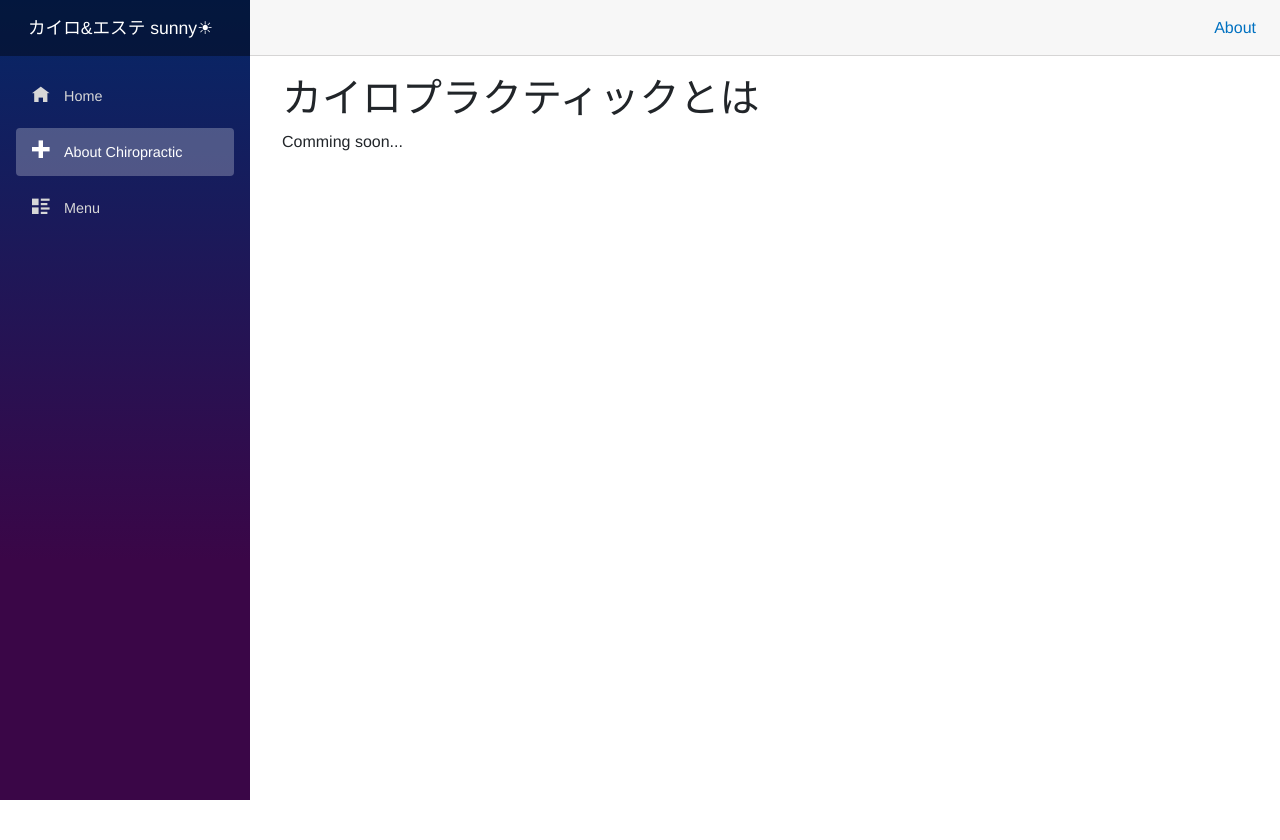
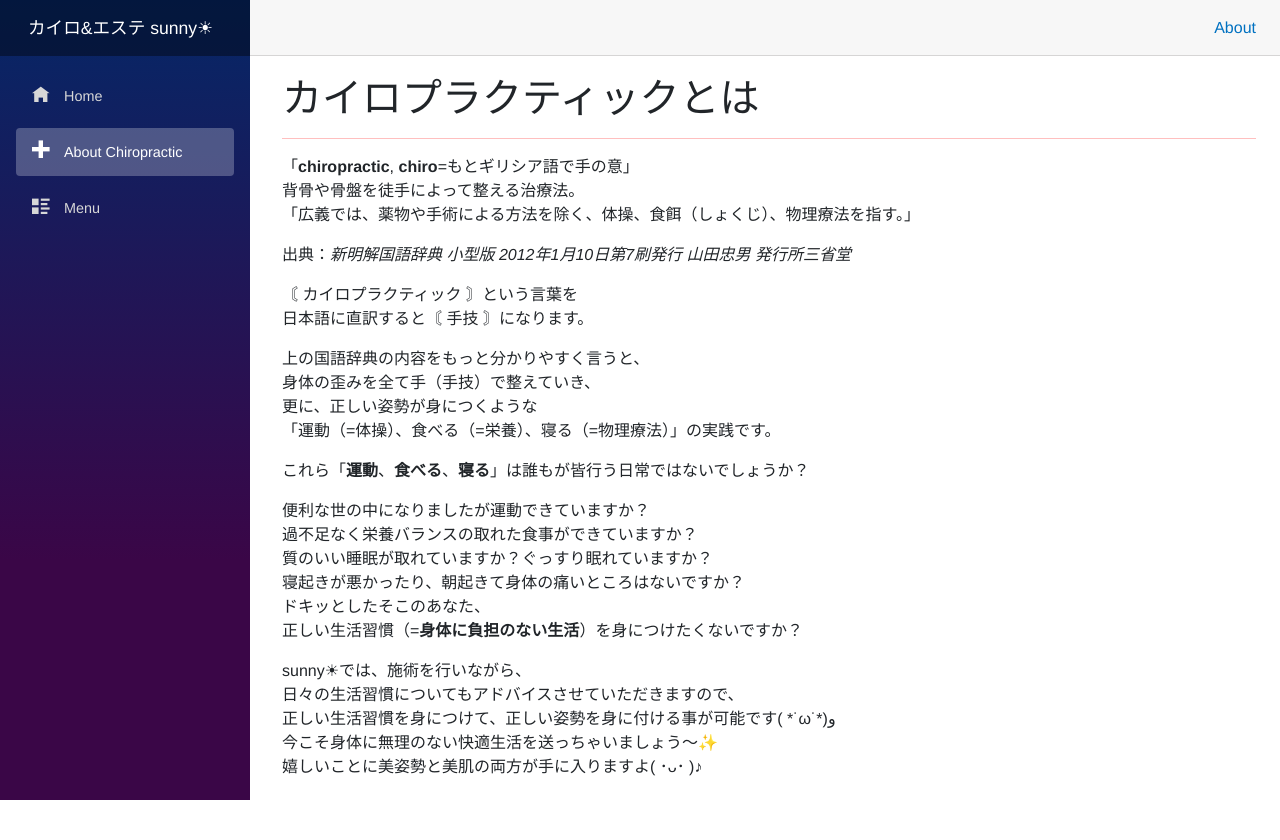
Before and after one commit to rakekiyo/sunny-hp_old, an ASP.NET Core app: page /about in a window 1280 px wide. Run offline with ASP.NET Core 8, Linux system fonts and the light colour scheme; style sheets or scripts are compiled from the project's sources; some web fonts are replaced.

Commit message:
カイロプラクティックとはを作成

```diff
--- a/blazor-app/Pages/About.razor
+++ b/blazor-app/Pages/About.razor
@@ -6,16 +6,55 @@
   <h1 class="sunny-title">カイロプラクティックとは</h1>
 </section>
 
-<p>Comming soon...</p>
+<section>
+  <hr>
+  <blockquote class="sunny-reference">
+    <p>
+      「<strong>chiropractic</strong>, <strong>chiro</strong>=もとギリシア語で手の意」<br>
+      背骨や骨盤を徒手によって整える治療法。<br>
+      「広義では、薬物や手術による方法を除く、体操、食餌（しょくじ）、物理療法を指す。」
+    </p>
+  </blockquote>
+  <p>出典：<cite>新明解国語辞典 小型版 2012年1月10日第7刷発行 山田忠男 発行所三省堂</cite></p>
+
+  <p>
+    〘 カイロプラクティック 〙という言葉を<br>
+    日本語に直訳すると〘 手技 〙になります。
+  </p>
+  <p>
+    上の国語辞典の内容をもっと分かりやすく言うと、<br>
+    身体の歪みを全て手（手技）で整えていき、<br>
+    更に、正しい姿勢が身につくような<br>
+    「運動（=体操）、食べる（=栄養）、寝る（=物理療法）」の実践です。
+  </p>
+  <p>
+    これら「<strong>運動</strong>、<strong>食べる</strong>、<strong>寝る</strong>」は誰もが皆行う日常ではないでしょうか？
+  </p>
+  <p>
+    便利な世の中になりましたが運動できていますか？<br>
+    過不足なく栄養バランスの取れた食事ができていますか？<br>
+    質のいい睡眠が取れていますか？ぐっすり眠れていますか？<br>
+    寝起きが悪かったり、朝起きて身体の痛いところはないですか？<br>
+    ドキッとしたそこのあなた、<br>
+    正しい生活習慣（=<strong>身体に負担のない生活</strong>）を身につけたくないですか？
+  </p>
+  <p>
+    sunny☀では、施術を行いながら、<br>
+    日々の生活習慣についてもアドバイスさせていただきますので、<br>
+    正しい生活習慣を身につけて、正しい姿勢を身に付ける事が可能です( *˙ω˙*)و<br>
+    今こそ身体に無理のない快適生活を送っちゃいましょう〜✨<br>
+    嬉しいことに美姿勢と美肌の両方が手に入りますよ( ･ᴗ･ )♪
+  </p>
+</section>
 
 @* <p role="status">Current count: @currentCount</p>
 
-<button class="btn btn-primary" @onclick="IncrementCount">Click me</button>
+  <button class="btn btn-primary" @onclick="IncrstrongentCount">Click me</button>
 
   @code {
   private int currentCount = 0;
 
-    private void IncrementCount()
+  private void IncrstrongentCount()
   {
   currentCount++;
   }
--- a/blazor-app/wwwroot/css/sunny.css
+++ b/blazor-app/wwwroot/css/sunny.css
@@ -3,11 +3,11 @@
 .sunny-logo,
 .sunny-title,
 .sunny-subtitle {
-    font-family: '瀬戸フォント-SP', 'SetoFont', 'Helvetica Neue', Helvetica, Arial, sans-serif;
+	font-family: '瀬戸フォント-SP', 'SetoFont', 'Helvetica Neue', Helvetica, Arial, sans-serif;
 }
 
 hr {
-    color: red;
+	color: red;
 }
 
 .sunny-menu-container {
@@ -16,15 +16,18 @@ hr {
 	/* justify-content: space-between; */
 	padding: 10px;
 }
+
 .sunny-menu-item {
 	width: 30%;
 	height: 300px;
 	/* background-color: royalblue; */
 	padding: 10px;
-    margin: 5px;
+	margin: 5px;
 }
 
 .sunny-card {
-    border-radius: 5px;
-    box-shadow: 0 2px 5px #ccc;
+	border-radius: 5px;
+	box-shadow: 0 2px 5px #ccc;
 }
+
+.sunny-reference {}
```
Lines whose indentation alone changed are shown as unchanged.
